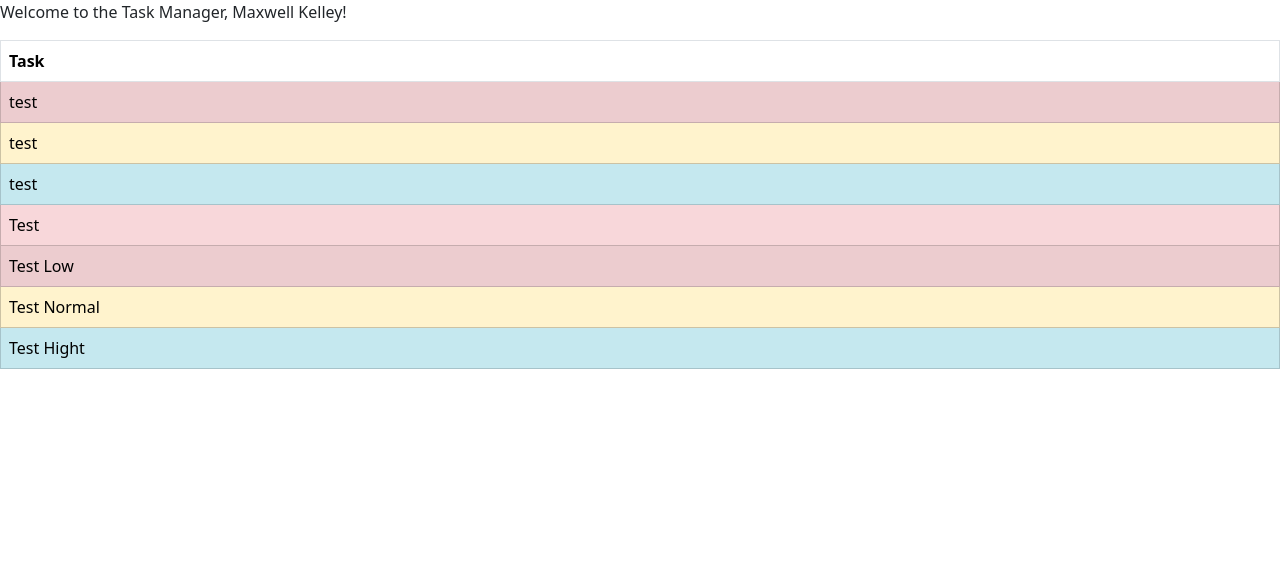
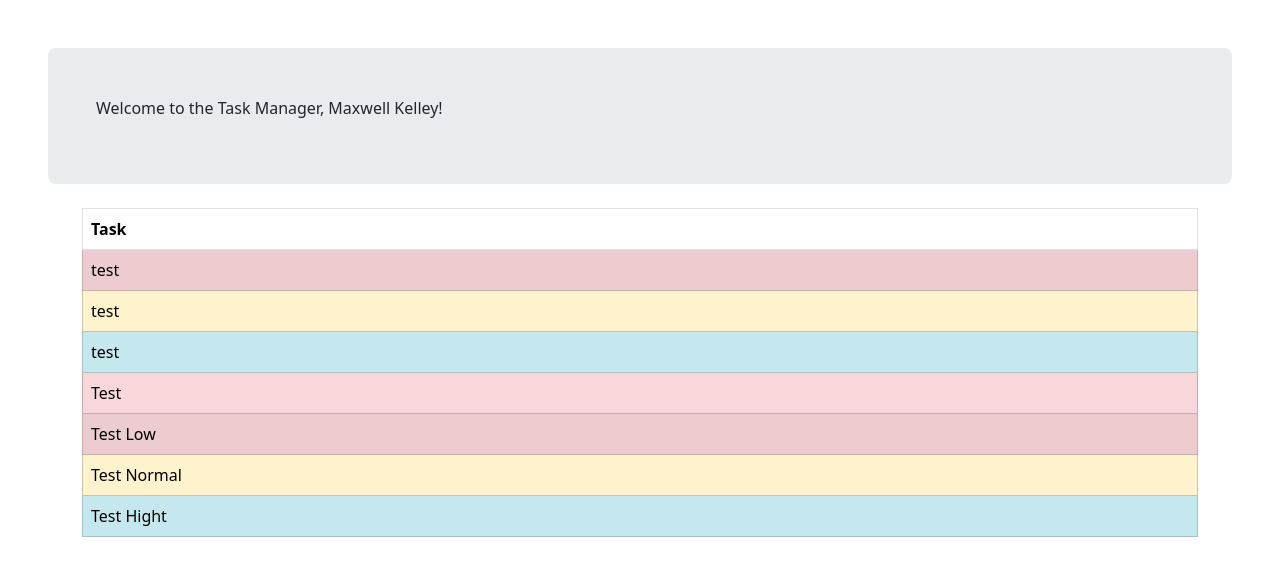
Before and after one commit to TaQuangKhoi/Learn-Flask, a Flask app: page /userhome in a window 1280 px wide. Shown: the part 56-632 px from the top of the page. Run offline with Flask 3, Linux system fonts and the light colour scheme; the first user in the database is signed in; data comes from the database, SQL or seed files in the repository; some libraries are stand-ins or nearby versions.

Commit message:
Use new boostrap class of 5.0

```diff
--- a/mynewweb2/templates/userhome.html
+++ b/mynewweb2/templates/userhome.html
@@ -14,13 +14,13 @@
 {% endblock %}
 
 {% block content %}
-    <div class="jumbotron">
+    <div class="m-5 p-5 mb-4 bg-body-secondary rounded-3">
         <p>
             Welcome to the Task Manager, {{ user.full_name }}!
         </p>
     </div>
     {% if user.tasks %}
-        <div class="jumptron">
+        <div class="container">
             <table class="table table-striped table-bordered table-hover">
                 <thead>
                 <tr>
```
